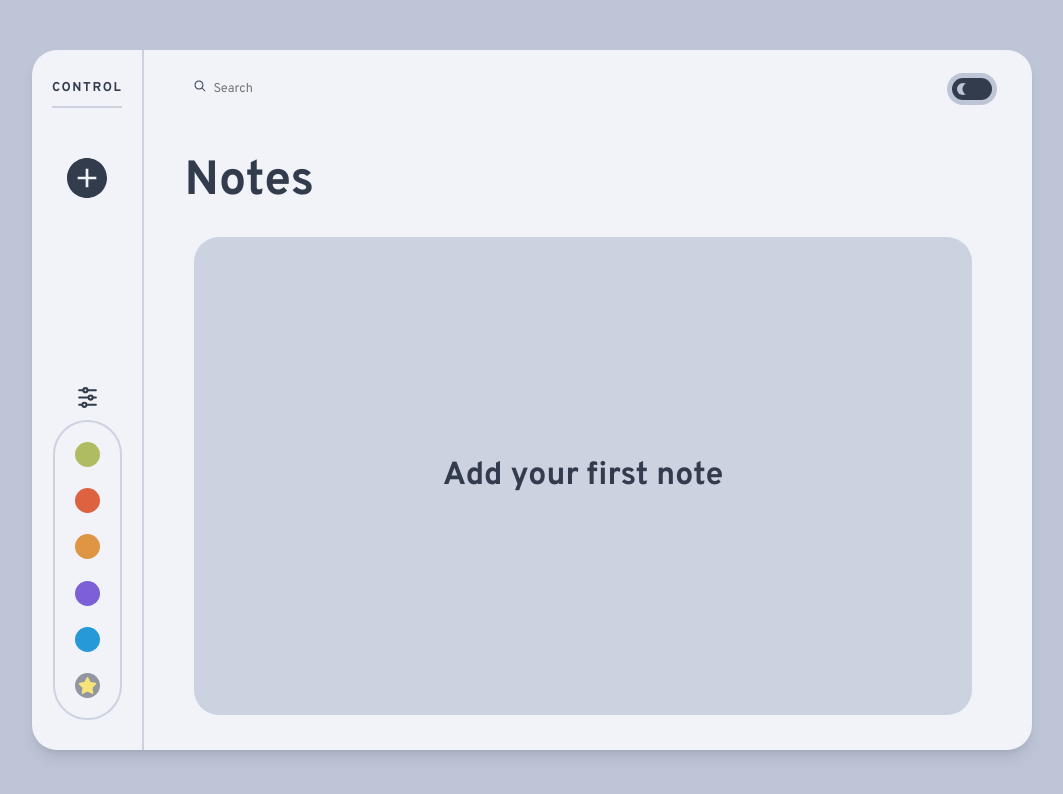
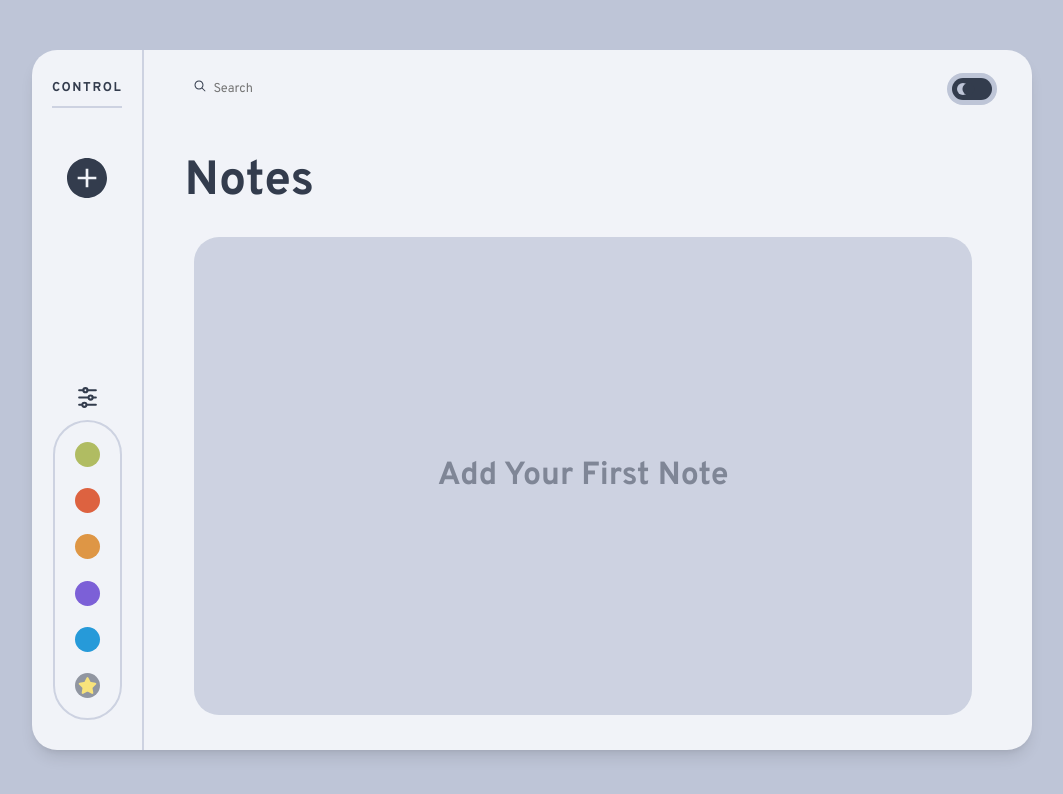
Before and after one commit to Sherif-Nabil/Note-App, a plain HTML site: page index.html in a window 1280 px wide. Shown: the whole page, without its empty margins (108-1171 px from the left). Drawn offline with Linux system fonts and the light colour scheme; a web font is replaced by a local one.

Commit message:
Change the opacity and style of the empyt note erea message

```diff
--- a/Css/style.css
+++ b/Css/style.css
@@ -412,6 +412,8 @@ label.content-section__toggle-theme-checked svg {
     align-items: center;
     justify-content: center;
     flex-wrap: wrap;
+    opacity: 0.5;
+    text-transform: capitalize;
 }
 
 .content-section__notes-area>.notes-area__message svg {
```
